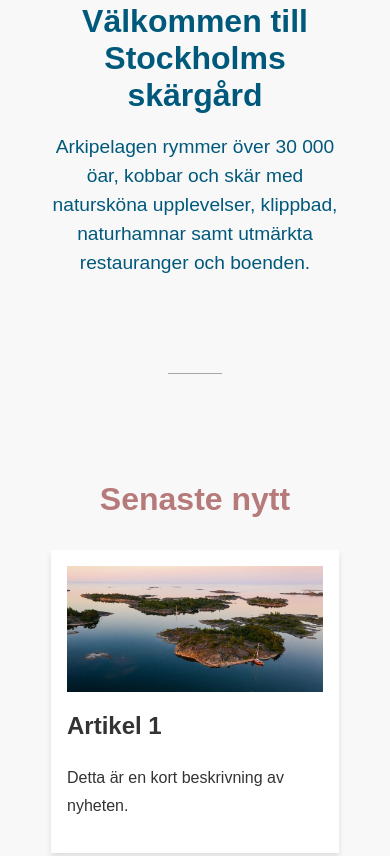
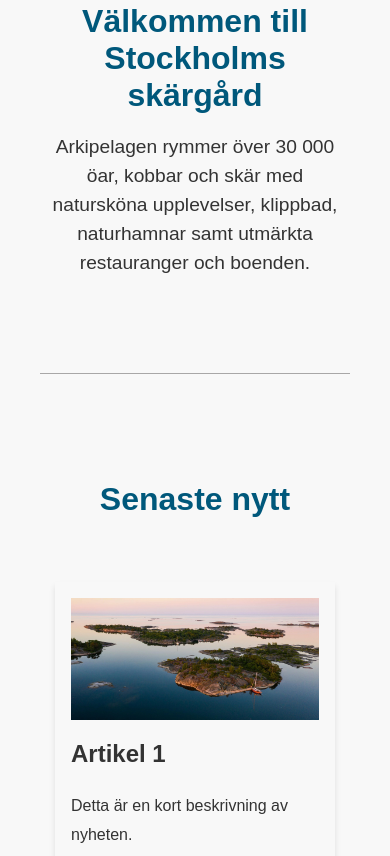
Before and after one commit to ellenliden/DT211G_moment3, a website built with Parcel: page src/index.html in a window 390 px wide. Shown: the part 791-1647 px from the top of the page. Built offline with nearby package versions, Linux system fonts and the light colour scheme.

Commit message:
fixat light och dark mode. Fixat responsivitet (mindre skärmar), justerat färger så de hämtas rätt från fillen _variables.scss.

```diff
--- a/src/scss/_responsive.scss
+++ b/src/scss/_responsive.scss
@@ -18,4 +18,16 @@
   .menu-toggle {
     display: block;
   }
+
+  hr.divider {
+    border: none;
+    border-top: 1px solid #a8a7a7;
+    margin: 1rem 2rem;
   }
+
+  .news-item {
+    max-width: 80%;
+    box-shadow: $box-shadow;
+    text-align: left;
+  }
+}
--- a/src/scss/abstracts/_variables.scss
+++ b/src/scss/abstracts/_variables.scss
@@ -1,7 +1,7 @@
-// 🎨 Färgpalett
+//Färgpalett
 $primary-color: #00587b;
 $secondary-color: #b77a7a;
-$accent-color: #e7a6a6;
+$accent-color: #ffbdbd;
 
 $background-light: #f8f8f8;
 $background-dark: #1a1a1a;
--- a/src/scss/components/_cards.scss
+++ b/src/scss/components/_cards.scss
@@ -4,8 +4,7 @@
   }
   .news h2 {
     font-size: 2rem;
-    margin-bottom: 2rem;
-    color: $secondary-color;
+    margin-bottom: 4rem;
   }
   .news-container {
     display: flex;
@@ -14,7 +13,7 @@
     flex-wrap: wrap;
   }
   .news-item {
-    background: #fff;
+    background: $background-light;
     padding: 1rem;
     max-width: 16rem;
     box-shadow: $box-shadow;
--- a/src/scss/components/_text-block.scss
+++ b/src/scss/components/_text-block.scss
@@ -2,18 +2,17 @@
 .intro {
   padding: 3rem 2rem;
   text-align: center;
-  background: #f8f8f8;
+  background: var(--bg-color);
 
   h2 {
     font-size: 2rem;
     margin-bottom: 1.2rem;
-    color: #00587b;
   }
   p {
     font-size: 1.2rem;
     max-width: 600px;
     margin: 0 auto;
     padding-bottom: 2rem;
-    color: #00587b;
+    color: var(--text-color);
   }
 }
--- a/src/scss/pages/_sass.scss
+++ b/src/scss/pages/_sass.scss
@@ -17,7 +17,6 @@
 
   h3 {
     margin-top: 4rem;
-    color: $primary-color;
   }
   p {
     margin-top: 1.8rem;
--- a/src/scss/themes/_dark.scss
+++ b/src/scss/themes/_dark.scss
@@ -4,11 +4,20 @@
     color: $text-light;
   }
 
-    .intro, .news {
+  .intro,
+  .news {
     background: darken($background-dark, 5%);
   }
 
   .news-item {
     background: lighten($background-dark, 10%);
   }
+  h3, p {
+    color: $text-light;
   }
+
+  h2 {
+    color: $accent-color;
+  }
+
+}
--- a/src/scss/themes/_light.scss
+++ b/src/scss/themes/_light.scss
@@ -1,4 +1,7 @@
 body {
-  background: $background-light;
-  color: $text-dark;
-}
+    background: $background-light;
+    color: $text-dark;
+  }
+  h2 {
+    color: $primary-color;
+  }
```
Also changed, not shown: src/scss/pages/_about.scss (deleted), src/scss/pages/_todo.scss (added). Lines whose indentation alone changed are shown as unchanged.
